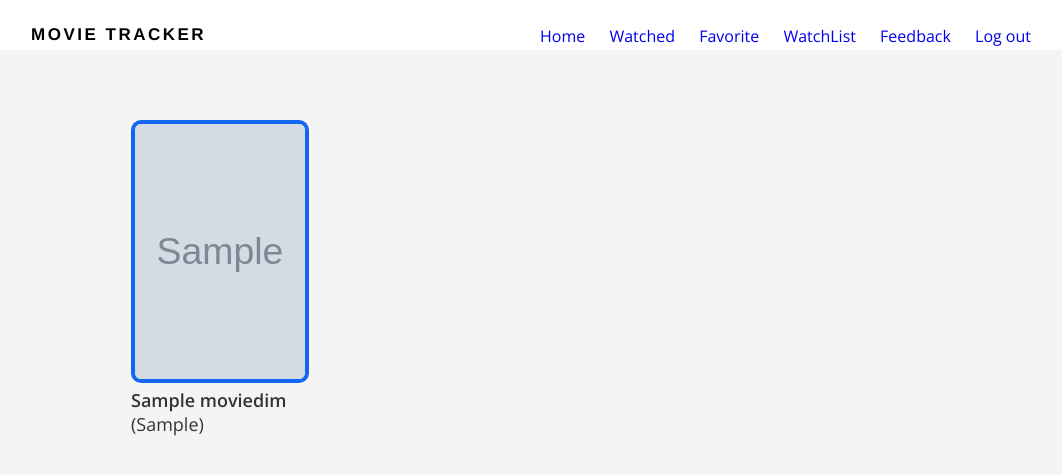
After one commit to parikshitghodake/learning_flask, a Flask app: page /fav in a window 1280 px wide. The commit adds this page. Shown: the top 475 px of the page, without its empty margins (109-1171 px from the left). Run offline with Flask 2, Linux system fonts and the light colour scheme; the visitor is signed in with stand-in values (Sample User, id 1); tables that the repository leaves empty hold one stand-in row (values such as "Sample post"); grey boxes marked "Sample" are stand-in pictures.

Commit message:
Added Distinct records

```diff
--- a/routes.py
+++ b/routes.py
@@ -1,5 +1,5 @@
 from flask import Flask, render_template, request , session , redirect , url_for , flash , jsonify
-from models import db , User , Feedback , Movie , MovieInfo , WatchedMovies
+from models import db , User , Feedback , Movie , MovieInfo , WatchedMovies , WatchListMovies , FavMovies
 from forms import SignupForm , LoginForm , FeedbackForm , SearchMovie
 
 app = Flask( __name__ )
@@ -74,7 +74,55 @@ def add_watched():
 	Poster = request.args.get('Poster')
 	actors = request.args.get('Actors')
 	genre = request.args.get('Genre')
-	itemtype = request.args.get('Type')
+	itemtype = request.args.get('itemType')
+	country = request.args.get('Country')
+	awards = request.args.get('Awards')
+	released = request.args.get('Released')
+	writer = request.args.get('Writer')
+	imdbvotes = request.args.get('imdbVotes')
+	metascore = request.args.get('Metascore')
+	runtime = request.args.get('Runtime')
+	imdbrating = request.args.get('imdbRating')
+	director = request.args.get('Director')
+	language = request.args.get('Language')
+	rated = request.args.get('Rated')
+
+	mail=session['email']
+	ed_User = User.query.filter_by(email=mail).first()
+	currentuserid = ed_User.uid
+
+	movieChk = MovieInfo.query.filter_by(imdbid=ImdbID).first()
+
+	if (movieChk is not None)  :
+		if (WatchedMovies.query.filter_by(user_id=currentuserid,movie_id=movieChk.id) is None) :
+			newMovieId = movieChk.id
+			newWatchedMovie = WatchedMovies(currentuserid , newMovieId)
+			db.session.add(newWatchedMovie)
+			db.session.commit()
+			return jsonify(result='movie added')
+	else :
+		newMovie = MovieInfo(ImdbID , Title , year , Plot , Poster , rated , released , runtime ,writer ,awards , country , metascore , imdbrating , imdbvotes , itemtype , genre , director , actors , language)
+		db.session.add(newMovie)
+		db.session.commit()
+
+		newmovieChk = MovieInfo.query.filter_by(imdbid=ImdbID).first()
+		newMovieId = newmovieChk.id
+
+		newWatchedMovie = WatchedMovies(currentuserid , newMovieId)
+		db.session.add(newWatchedMovie)
+		db.session.commit()
+
+
+@app.route('/_add_to_watchlist')
+def add_watchlist():
+	Title = request.args.get('Title')
+	year = request.args.get('releaseYear')
+	ImdbID = request.args.get('imdbID')
+	Plot = request.args.get('Plot')
+	Poster = request.args.get('Poster')
+	actors = request.args.get('Actors')
+	genre = request.args.get('Genre')
+	itemtype = request.args.get('itemType')
 	country = request.args.get('Country')
 	awards = request.args.get('Awards')
 	released = request.args.get('Released')
@@ -94,11 +142,12 @@ def add_watched():
 	movieChk = MovieInfo.query.filter_by(imdbid=ImdbID).first()
 
 	if movieChk is not None :
-		newMovieId = movieChk.id
-		newWatchedMovie = WatchedMovies(currentuserid , newMovieId)
-		db.session.add(newWatchedMovie)
-		db.session.commit()
-		return jsonify(result='movie added')
+		if (WatchListMovies.query.filter_by(user_id=currentuserid,movie_id=movieChk.id) is None) :
+			newMovieId = movieChk.id
+			newWatchlistMovie = WatchListMovies(currentuserid , newMovieId)
+			db.session.add(newWatchlistMovie)
+			db.session.commit()
+			return jsonify(result='movie added')
 	else :
 		newMovie = MovieInfo(ImdbID , Title , year , Plot , Poster , rated , released , runtime ,writer ,awards , country , metascore , imdbrating , imdbvotes , itemtype , genre , director , actors , language)
 		db.session.add(newMovie)
@@ -107,64 +156,56 @@ def add_watched():
 		newmovieChk = MovieInfo.query.filter_by(imdbid=ImdbID).first()
 		newMovieId = newmovieChk.id
 
-		newWatchedMovie = WatchedMovies(currentuserid , newMovieId)
-		db.session.add(newWatchedMovie)
+		newWatchListMovie = WatchListMovies(currentuserid , newMovieId)
+		db.session.add(newWatchListMovie)
 		db.session.commit()
-
-
-@app.route('/_add_to_watchlist')
-def _add_watchlist():
-    Title = request.args.get('Title')
-    year = request.args.get('releaseYear')
-    ImdbID = request.args.get('imdbID')
-    Plot = request.args.get('Plot')
-    Poster = request.args.get('Poster')
-    actors = request.args.get('Actors')
-    genre = request.args.get('Genre')
-    itemtype = request.args.get('Type')
-    country = request.args.get('Country')
-    awards = request.args.get('Awards')
-    released = request.args.get('Released')
-    writer = request.args.get('Writer')
-    imdbvotes = request.args.get('imdbVotes')
-    metascore = request.args.get('Metascore')
-    runtime = request.args.get('Runtime')
-    imdbrating = request.args.get('imdbRating')
-    director = request.args.get('Director')
-    language = request.args.get('Language')
-    rated = request.args.get('Rated')
-
-    newMovie = MovieInfo(ImdbID , Title , year , Plot , Poster , rated , released , runtime ,writer ,awards , country , metascore , imdbrating , imdbvotes , itemtype , genre , director , actors , language)
-    db.session.add(newMovie)
-    db.session.commit()
-    return jsonify(result=Title+year)
 
 @app.route('/_add_to_fav')
 def add_fav():
-    Title = request.args.get('Title')
-    year = request.args.get('releaseYear')
-    ImdbID = request.args.get('imdbID')
-    Plot = request.args.get('Plot')
-    Poster = request.args.get('Poster')
-    actors = request.args.get('Actors')
-    genre = request.args.get('Genre')
-    itemtype = request.args.get('itemType')
-    country = request.args.get('Country')
-    awards = request.args.get('Awards')
-    released = request.args.get('Released')
-    writer = request.args.get('Writer')
-    imdbvotes = request.args.get('imdbVotes')
-    metascore = request.args.get('Metascore')
-    runtime = request.args.get('Runtime')
-    imdbrating = request.args.get('imdbRating')
-    director = request.args.get('Director')
-    language = request.args.get('Language')
-    rated = request.args.get('Rated')
+	Title = request.args.get('Title')
+	year = request.args.get('releaseYear')
+	ImdbID = request.args.get('imdbID')
+	Plot = request.args.get('Plot')
+	Poster = request.args.get('Poster')
+	actors = request.args.get('Actors')
+	genre = request.args.get('Genre')
+	itemtype = request.args.get('itemType')
+	country = request.args.get('Country')
+	awards = request.args.get('Awards')
+	released = request.args.get('Released')
+	writer = request.args.get('Writer')
+	imdbvotes = request.args.get('imdbVotes')
+	metascore = request.args.get('Metascore')
+	runtime = request.args.get('Runtime')
+	imdbrating = request.args.get('imdbRating')
+	director = request.args.get('Director')
+	language = request.args.get('Language')
+	rated = request.args.get('Rated')
 
-    newMovie = MovieInfo(ImdbID , Title , year , Plot , Poster , rated , released , runtime ,writer ,awards , country , metascore , imdbrating , imdbvotes , itemtype , genre , director , actors , language)
-    db.session.add(newMovie)
-    db.session.commit()
-    return jsonify(result=Title+year)
+	mail=session['email']
+	ed_User = User.query.filter_by(email=mail).first()
+	currentuserid = ed_User.uid
+
+	movieChk = MovieInfo.query.filter_by(imdbid=ImdbID).first()
+
+	if movieChk is not None :
+		if (FavMovies.query.filter_by(user_id=currentuserid,movie_id=movieChk.id) is None) :
+			newMovieId = movieChk.id
+			newFavMovie = FavMovies(currentuserid , newMovieId)
+			db.session.add(newFavMovie)
+			db.session.commit()
+			return jsonify(result='movie added')
+	else :
+		newMovie = MovieInfo(ImdbID , Title , year , Plot , Poster , rated , released , runtime ,writer ,awards , country , metascore , imdbrating , imdbvotes , itemtype , genre , director , actors , language)
+		db.session.add(newMovie)
+		db.session.commit()
+
+		newmovieChk = MovieInfo.query.filter_by(imdbid=ImdbID).first()
+		newMovieId = newmovieChk.id
+
+		newFavMovie = FavMovies(currentuserid , newMovieId)
+		db.session.add(newFavMovie)
+		db.session.commit()
 
 @app.route("/watched")
 def watched():
@@ -175,9 +216,34 @@ def watched():
 		mail=session['email']
 		ed_User = User.query.filter_by(email=mail).first()
 		currentuserid = ed_User.uid
-		watchedMovies = WatchedMovies.query.join(MovieInfo, WatchedMovies.movie_id==MovieInfo.id).add_columns(MovieInfo.poster, MovieInfo.title, MovieInfo.year).filter(WatchedMovies.movie_id==MovieInfo.id).filter(WatchedMovies.user_id == currentuserid)
+		watchedMovies = WatchedMovies.query.join(MovieInfo, WatchedMovies.movie_id==MovieInfo.id).add_columns(MovieInfo.poster, MovieInfo.title, MovieInfo.year).filter(WatchedMovies.movie_id==MovieInfo.id).filter(WatchedMovies.user_id == currentuserid) #,MovieInfo.itemtype=='movie'
 		return render_template("watched.html" , watchedMovies = watchedMovies)
 
+
+@app.route("/watchlist")
+def watchlist():
+	if 'email' not in session :
+		return redirect(url_for('login'))
+
+	else:
+		mail=session['email']
+		ed_User = User.query.filter_by(email=mail).first()
+		currentuserid = ed_User.uid
+		myWatchListMovies = WatchListMovies.query.join(MovieInfo, WatchListMovies.movie_id==MovieInfo.id).add_columns(MovieInfo.poster, MovieInfo.title, MovieInfo.year).filter(WatchListMovies.movie_id==MovieInfo.id).filter(WatchListMovies.user_id == currentuserid)
+		return render_template("watchlist.html" , myWatchListMovies = myWatchListMovies)
+
+
+@app.route("/fav")
+def fav():
+	if 'email' not in session :
+		return redirect(url_for('login'))
+
+	else:
+		mail=session['email']
+		ed_User = User.query.filter_by(email=mail).first()
+		currentuserid = ed_User.uid
+		myFavMovies = FavMovies.query.join(MovieInfo, FavMovies.movie_id==MovieInfo.id).add_columns(MovieInfo.poster, MovieInfo.title, MovieInfo.year).filter(FavMovies.movie_id==MovieInfo.id).filter(FavMovies.user_id == currentuserid)
+		return render_template("favlist.html" , myFavMovies = myFavMovies)
 
 
 @app.route('/feedback' , methods=['GET','POST'])
--- /dev/null
+++ b/templates/favlist.html
@@ -0,0 +1,45 @@
+{% extends "layout.html" %}
+
+{% block content %}
+
+	<main class = "hero-section">
+  		<div class = "container">
+    	  	<div class="section-tabs" style="width: 900px" >
+  				<div class="nav" style="margin-top: 70px;margin-left: 100px;" >
+  					{% for movie in myFavMovies %}
+  					<div class="posterSection">
+			   			<img id="poster" src="{{movie.poster}}" alt='.'>
+			   			<div id="Title">{{movie.title}}</div>
+			   			<div id="year">({{movie.year}})</div>
+  					</div>
+  					{% endfor %}
+  				</div>
+  			</div>
+  		</div>
+
+	  	<style type="text/css">
+	  	.posterSection{
+	  		float:left;
+	  		width: 170px;
+	  		max-height: 320px;
+	  		padding-right: 30px;
+	  		padding-bottom: 20px;
+	  		font-size: 18px;
+	  		color: #333;
+	  	}
+	  	#poster{
+	  		height: 255px;
+	  		width: 170px;
+	  		border: 4px solid #1266f1;
+	  		border-radius: 10px;
+	  	}
+	  	#Title{
+	  		font-weight: bold;
+	  	}
+	  	#year{
+	  		font-weight: italic;
+	  	}
+	  	</style>
+	 </main>
+
+{% endblock %}
--- a/templates/layout.html
+++ b/templates/layout.html
@@ -14,6 +14,8 @@
         <div class="Nav-bar">
               <span><a href="{{ url_for('home') }}">Home</a></span>
               <span><a href="{{ url_for('watched') }}">Watched</a></span>
+              <span><a href="{{ url_for('fav') }}">Favorite</a></span>
+              <span><a href="{{ url_for('watchlist') }}">WatchList</a></span>
               <span><a href="{{ url_for('feedback') }}">Feedback</a></span>
               {% if not session.email %}
                   <a href="{{ url_for('login') }}">Log in</a>
```
Also changed, not shown: models.py (+22 -0 lines), templates/watchlist.html (added, +45 -0 lines), 1 other file.
